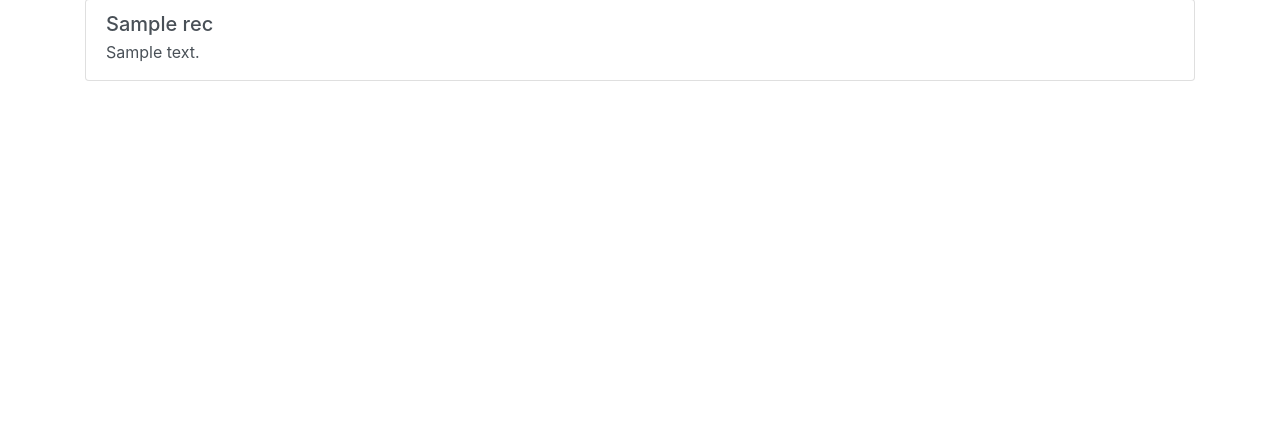
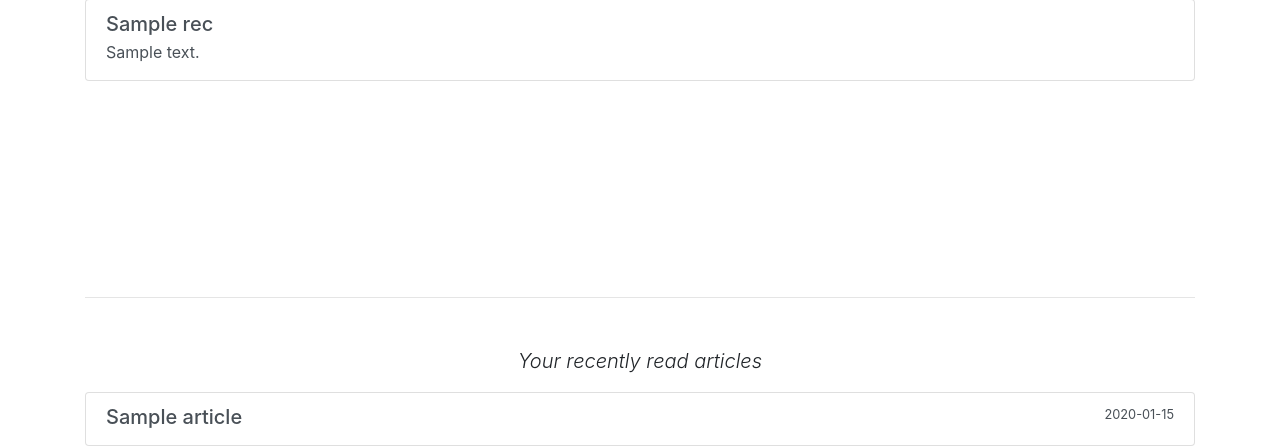
Before and after one commit to sameedakber-ai/ibm-recommendations-2, a Flask app: template templates/user.html in a window 1280 px wide. Shown: the part 408-854 px from the top of the page. Before the commit the page ends 489 px from the top, so only its background shows below. Run offline with Flask 2, Linux system fonts and the light colour scheme; the template is opened without the code that fills it: most values are stand-ins (such as "Sample title", 1, 10 or a date in 2020); parts of the project's set-up code (start-up, migrations or seed data) failed here and were passed over; some libraries are stand-ins or nearby versions.

Commit message:
feat: Add container for recently read articles

```diff
--- a/templates/index.html
+++ b/templates/index.html
@@ -4,9 +4,8 @@
     <meta charset="UTF-8">
     <title>IBM Recommendations</title>
     <link rel="stylesheet" href="https://stackpath.bootstrapcdn.com/bootstrap/4.3.1/css/bootstrap.min.css" integrity="sha384-ggOyR0iXCbMQv3Xipma34MD+dH/1fQ784/j6cY/iJTQUOhcWr7x9JvoRxT2MZw1T" crossorigin="anonymous">
-    <script src="https://code.jquery.com/jquery-3.3.1.slim.min.js" integrity="sha384-q8i/X+965DzO0rT7abK41JStQIAqVgRVzpbzo5smXKp4YfRvH+8abtTE1Pi6jizo" crossorigin="anonymous"></script>
-    <script src="https://cdnjs.cloudflare.com/ajax/libs/popper.js/1.14.7/umd/popper.min.js" integrity="sha384-UO2eT0CpHqdSJQ6hJty5KVphtPhzWj9WO1clHTMGa3JDZwrnQq4sF86dIHNDz0W1" crossorigin="anonymous"></script>
-    <script src="https://stackpath.bootstrapcdn.com/bootstrap/4.3.1/js/bootstrap.min.js" integrity="sha384-JjSmVgyd0p3pXB1rRibZUAYoIIy6OrQ6VrjIEaFf/nJGzIxFDsf4x0xIM+B07jRM" crossorigin="anonymous"></script>
+    <script src="https://ajax.googleapis.com/ajax/libs/jquery/3.3.1/jquery.min.js"></script>
+
 </head>
 <body>
 
@@ -19,7 +18,7 @@
             <p class="text-center font-italic lead">Sign In</p>
             <div class="row">
                 <div class="col-lg-12 form-control-lg">
-                    <form action="/signin" method="POST">
+                    <form action="/temp" method="POST">
                         <input class="form-control form-control-lg" type="text" name="userid" placeholder="User ID">
                         <div class="col-lg-offset-5 text-center">
                             <button class="btn btn-lg btn-success" type="submit">Submit</button>
--- a/templates/lost.html
+++ b/templates/lost.html
@@ -1,4 +1,4 @@
-{% extends 'user.html' %}
+{% extends 'index.html' %}
 
 {% block body %}
 
--- a/templates/user.html
+++ b/templates/user.html
@@ -10,7 +10,7 @@
     <p class="text-center lead font-italic">Here are the top 15 recommendations for you</p>
     <div class="overflow-auto list-group" style="height: 250px;">
         {% for rec,descr,link in recs %}
-            <a href={{ link }} class="list-group-item list-group-item-action flex-column align-items-start">
+            <a href="{{ url_for('updatedatabase', subpath=link, id=user_id, article=rec) }}" class="list-group-item list-group-item-action flex-column align-items-start">
                 <div class="d-flex w-100 justify-content-between">
                     <h5 class="mb-1">{{ rec }}</h5>
                 </div>
@@ -19,7 +19,21 @@
         {% endfor %}
     </div>
 
+    <hr class="my-5">
+
+    <p class="text-center lead font-italic">Your recently read articles</p>
+    <div class="list-group">
+        {% for article, time, link in result %}
+            <a href="{{ url_for('updatedatabase', subpath=link, id=user_id, article=article) }}" class="list-group-item list-group-item-action flex-column align-items-start">
+                <div class="d-flex w-100 justify-content-between">
+                    <h5 class="mb-1">{{ article }}</h5>
+                    <small>{{ time }}</small>
+                </div>
+            </a>
+        {% endfor %}
+    </div>
+
 {% endblock %}
 
-{% block body %}
+{% block redirect %}
 {% endblock %}
```
